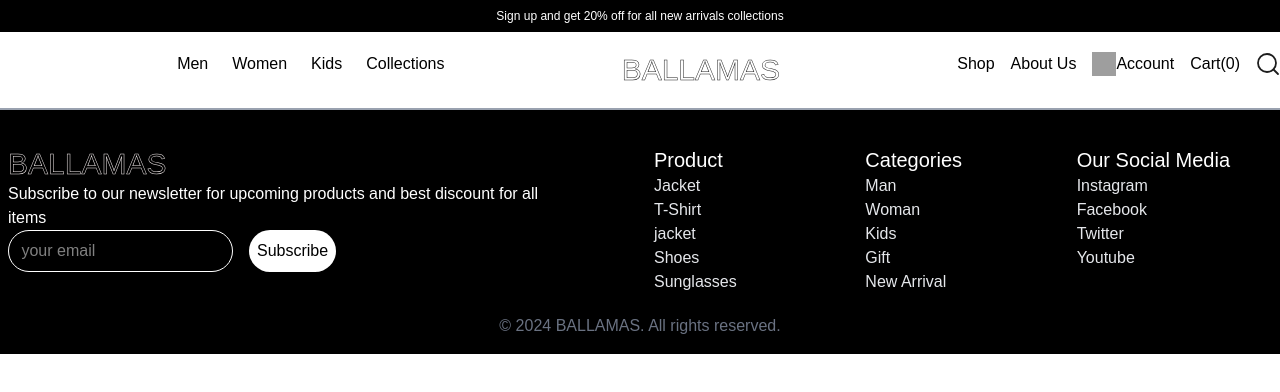
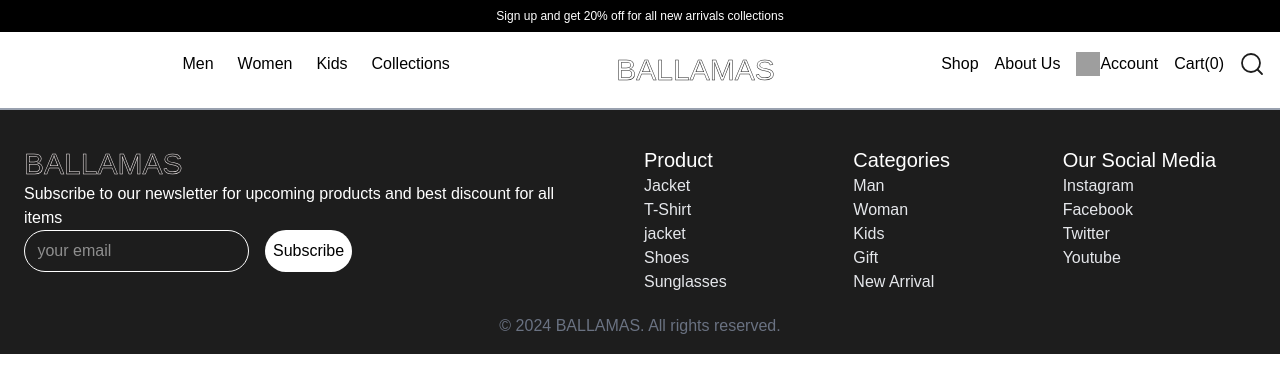
Before and after one commit to bignontohounkpo/Ballamas_Bignon, a Vue app: page /hello in a window 1280 px wide. Shown: the top 392 px of the page. Built offline with nearby package versions, Linux system fonts and the light colour scheme; grey boxes are pictures that could not be loaded.

Commit message:
feat:add the color

```diff
--- a/src/components/Footer.vue
+++ b/src/components/Footer.vue
@@ -1,48 +1,48 @@
 <template>
-    <section class="bg-black text-white py-4 footer ">
-        <div class="container mx-auto py-5">
-            <div class="grid  lg:grid-cols-2 gap-5 justify-between md:grid-cols-1 sm:grid-cols-1 pl-2">
+    <section class="bg-b-black text-white py-4 footer ">
+        <div class="container py-5">
+            <div class="grid  lg:grid-cols-2  justify-between md:grid-cols-1 sm:grid-cols-1 pl-2">
                 <div>
                     <p class="navbare-logo text-3xl text-white font-chillax">BALLAMAS</p>
-                    <p class=" font-archivo justify-center text-md font-medium">Subscribe to our newsletter for upcoming
+                    <p class=" justify-center text-md font-medium">Subscribe to our newsletter for upcoming
                         products and best discount for all <br> items</p>
                     <div class="flex gap-4">
 
                         <input type="email" name="email" id="email" placeholder=" your email"
-                            class="text-white p-2 rounded-full border-1 border-white font-archivo">
+                            class="text-white p-2 rounded-full border-1 border-white">
                         <button type="submit"
-                            class="bg-white text-black p-2 rounded-full font-archivo">Subscribe</button>
+                            class="bg-white text-black p-2 rounded-full">Subscribe</button>
                     </div>
 
                 </div>
                 <div class="grid grid-cols-3 gap-2">
                     <div>
                         <h4 class="text-xl font-achivo">Product</h4>
-                        <p class="font-archivo text-gray-200">Jacket </p>
+                        <p class="text-gray-200">Jacket </p>
                         <p class="font-achivo text-gray-200">T-Shirt</p>
-                        <p class="font-archivo text-gray-200">jacket</p>
-                        <p class="font-archivo text-gray-200">Shoes</p>
-                        <p class="font-archivo text-gray-200">Sunglasses</p>
+                        <p class="text-gray-200">jacket</p>
+                        <p class="text-gray-200">Shoes</p>
+                        <p class="text-gray-200">Sunglasses</p>
                     </div>
                     <div>
                         <h4 class="text-xl font-achivo">Categories</h4>
-                        <p class="font-archivo text-gray-200">Man </p>
-                        <p class="font-archivo text-gray-200">Woman</p>
-                        <p class="font-archivo text-gray-200">Kids</p>
-                        <p class="font-archivo text-gray-200">Gift</p>
-                        <p class="font-archivo text-gray-200">New Arrival</p>
+                        <p class="text-gray-200">Man </p>
+                        <p class="text-gray-200">Woman</p>
+                        <p class="text-gray-200">Kids</p>
+                        <p class="text-gray-200">Gift</p>
+                        <p class="text-gray-200">New Arrival</p>
                     </div>
                     <div>
                         <h4 class="text-xl font-achivo">Our Social Media</h4>
-                        <p class="font-archivo text-gray-200">Instagram </p>
-                        <p class="font-archivo text-gray-200">Facebook</p>
-                        <p class="font-archivo text-gray-200 ">Twitter</p>
-                        <p class="font-archivo text-gray-200">Youtube</p>
+                        <p class="text-gray-200">Instagram </p>
+                        <p class="text-gray-200">Facebook</p>
+                        <p class="text-gray-200 ">Twitter</p>
+                        <p class="text-gray-200">Youtube</p>
                     </div>
                 </div>
             </div>
         </div>
-        <p class="text-center text-gray-500 text-md font-archivo">© 2024 BALLAMAS. All rights reserved.</p>
+        <p class="text-center text-gray-500 text-md">© 2024 BALLAMAS. All rights reserved.</p>
     </section>
 </template>
 
--- a/src/components/Home/HeroSection.vue
+++ b/src/components/Home/HeroSection.vue
@@ -1,5 +1,10 @@
 <template>
+  <section class="hero-section container mx-auto  text-center ">
+    <div class=" grig grid-cols-1 md:grid-cols-1 bg-secondary ">
 
+    </div>
+
+  </section>
 </template>
 
 <script>
--- a/src/components/Navbar.vue
+++ b/src/components/Navbar.vue
@@ -3,17 +3,28 @@
     <div class="bg-black text-white text-center py-2 font-archivo text-xs">
       Sign up and get 20% off for all new arrivals collections
     </div>
-        <nav class="container mx-auto pt-5 pb-5 border-b-2 border-b-gray-400 flex justify-between">
+    <nav
+      class="container pt-5 pb-5 border-b-2 border-b-gray-400 flex justify-between"
+    >
       <div class="flex gap-6">
         <button @click="toggleMenu" class="lg:hidden">
-        <img :src="openmenu ? '/Icons/hambuger-menu (1).svg' : '/Icons/hambuger-menu.svg'" alt="Menu" class="w-6 h-6" />
+          <img
+            :src="
+              openmenu
+                ? '/Icons/hambuger-menu (1).svg'
+                : '/Icons/hambuger-menu.svg'
+            "
+            alt="Menu"
+            class="w-6 h-6"
+          />
         </button>
       </div>
 
-            <div v-if="openmenu"
-                class="absolute  top-30 left-0 right-0 bg-white text-black transition-all duration-500 ease-in-out">
+      <div
+        v-if="openmenu"
+        class="absolute top-30 left-0 right-0 bg-white text-black transition-all duration-500 ease-in-out"
+      >
         <div class="flex flex-col items-center py-4 lg:hidden">
-
           <a to="/" class="font-archivo py-4">Men </a>
           <a to="/hello" class="font-chillax py-2">Women</a>
           <a to="/hello" class="font-archivo py-2">Kids</a>
@@ -25,9 +36,8 @@
             <img src="/Icons/Connexion.svg" class="w-6 h-6" alt="" />
             <p>Account</p>
           </div>
-                    <a to="/hello" class="font-archivo  py-2">FAQ</a>
-                    <a to="/hello" class="font-archivo  py-2">Contact</a>
-
+          <a to="/hello" class="font-archivo py-2">FAQ</a>
+          <a to="/hello" class="font-archivo py-2">Contact</a>
         </div>
       </div>
       <div class="lg:flex gap-6 hidden">
@@ -37,7 +47,7 @@
         <a to="/hello" class="font-archivo">Collections</a>
       </div>
       <p class="navbar-logo text-3xl text-white font-chillax">BALLAMAS</p>
-            <div class="lg:flex gap-4  hidden">
+      <div class="lg:flex gap-4 hidden">
         <a to="/hello" class="font-archivo">Shop</a>
         <a to="/hello" class="font-archivo">About Us</a>
         <div class="flex justify-between">
@@ -59,12 +69,12 @@
 </template>
 
 <script setup>
-import { ref } from 'vue';
-const openmenu = ref(false)
+import { ref } from "vue";
+const openmenu = ref(false);
 
 const toggleMenu = () => {
-    openmenu.value = !openmenu.value
-}
+  openmenu.value = !openmenu.value;
+};
 </script>
 
 <style>
--- a/src/style.css
+++ b/src/style.css
@@ -1,16 +1,72 @@
 @import "tailwindcss";
 @import url('https://fonts.fontshare.com/css?family=chillax|archivo');
 
-:root {
-  font-family: 'Chillax', 'Archivo', sans-serif;
-  line-height: 1.5;
+
+@theme {
+  --color-b--light-gray: #E5E5E5;
+  --color-b-gray: #C3C3C3;
+  --color-b-dark-gray: #7E7E7E;
+  --color-b-black: #1D1D1D;
+  --color-b-purple: #393158;
+  --color-b-green: #2D5C43;
+  --color-b-olive: #706947;
+  --color-b-ocean: #2A5259;
 }
 
-/* Ajoutez les classes pour les polices */
+
+@layer base {
+  :root {
+    --container-padding: 1rem;
+    --container-sm: 540px;
+    --container-md: 720px;
+    --container-lg: 960px;
+    --container-xl: 1140px;
+    --container-2xl: 1320px;
+  }
+
+  .container {
+    width: 100%;
+    margin-left: auto;
+    margin-right: auto;
+    padding-left: var(--container-padding);
+    padding-right: var(--container-padding);
+  }
+
+  @media (min-width: 540px) {
+    .container {
+      max-width: var(--container-sm);
+    }
+  }
+
+  @media (min-width: 720px) {
+    .container {
+      max-width: var(--container-md);
+    }
+  }
+
+  @media (min-width: 960px) {
+    .container {
+      max-width: var(--container-lg);
+    }
+  }
+
+  @media (min-width: 1140px) {
+    .container {
+      max-width: var(--container-xl);
+    }
+  }
+
+  @media (min-width: 1320px) {
+    .container {
+      max-width: var(--container-2xl);
+    }
+  }
+}
+
 .font-chillax {
   font-family: 'Chillax', sans-serif;
 }
 
-.font-archivo {
+body{
   font-family: 'Archivo', sans-serif;
 }
```
Also changed, not shown: public/Images/jordan.svg (added). Lines whose indentation alone changed are shown as unchanged.
